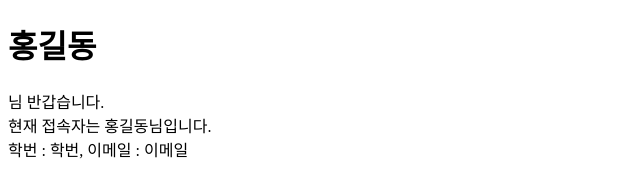
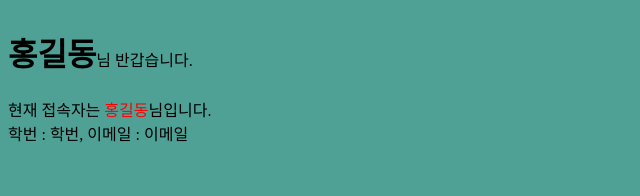
Before and after one commit to HarenKei/DUC_WebClass, a website: page index.html in a window 1280 px wide. Shown: the whole page, without its empty margins (0-640 px from the left). Drawn offline with Linux system fonts and the light colour scheme; the site is published under a folder, as on GitHub Pages, so addresses that start at the root find nothing.

Commit message:
왜 Netlify는 js를 못 읽나...

```diff
--- a/index.html
+++ b/index.html
@@ -7,7 +7,7 @@
     <title>Document</title>
 </head>
 
-<link rel="stylesheet" href="/public/css/example.css">
+<link rel="stylesheet" href="./css/example.css">
 
 <body>
 	<h1 class="inline">홍길동</h1>님 반갑습니다.
@@ -39,6 +39,6 @@
       <button class="modalSubmit">확인</button>
   </div>
   </dialog>
-  <script src="/public/example.js"/>
+  <script src="./js/example.js"></script>
 </body>
 </html>
```
Also changed, not shown: css/example.css (renamed from public/css/example.css), js/example.js (renamed from public/example.js).
